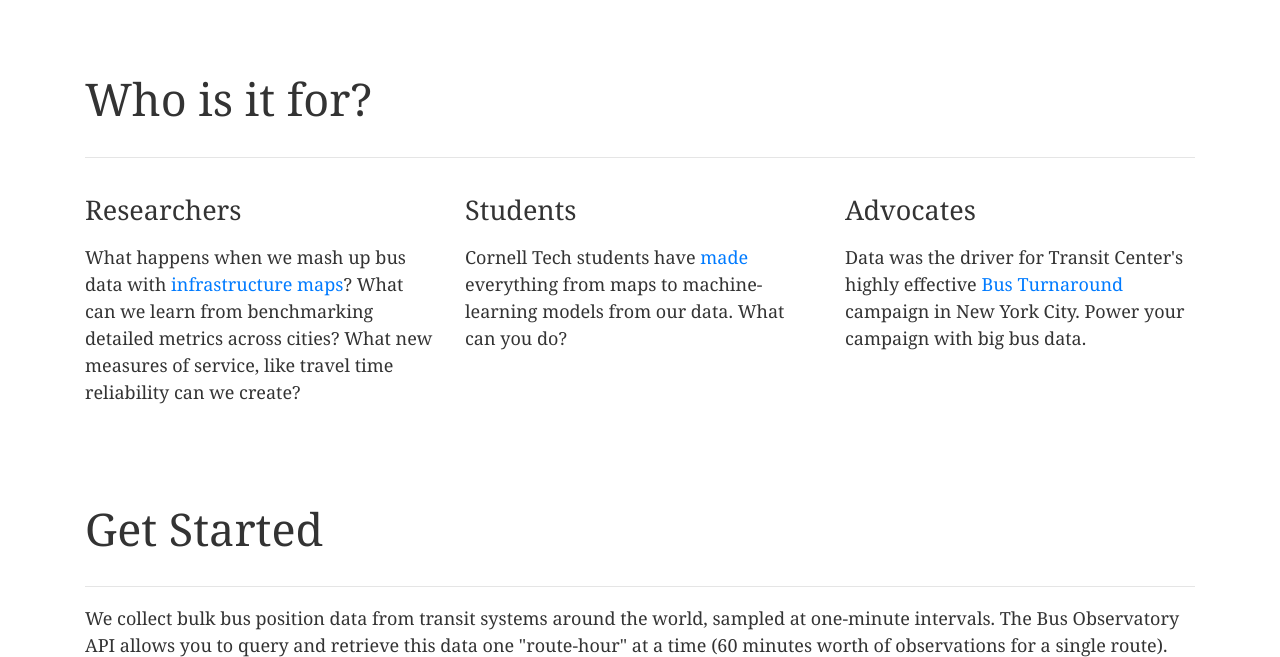
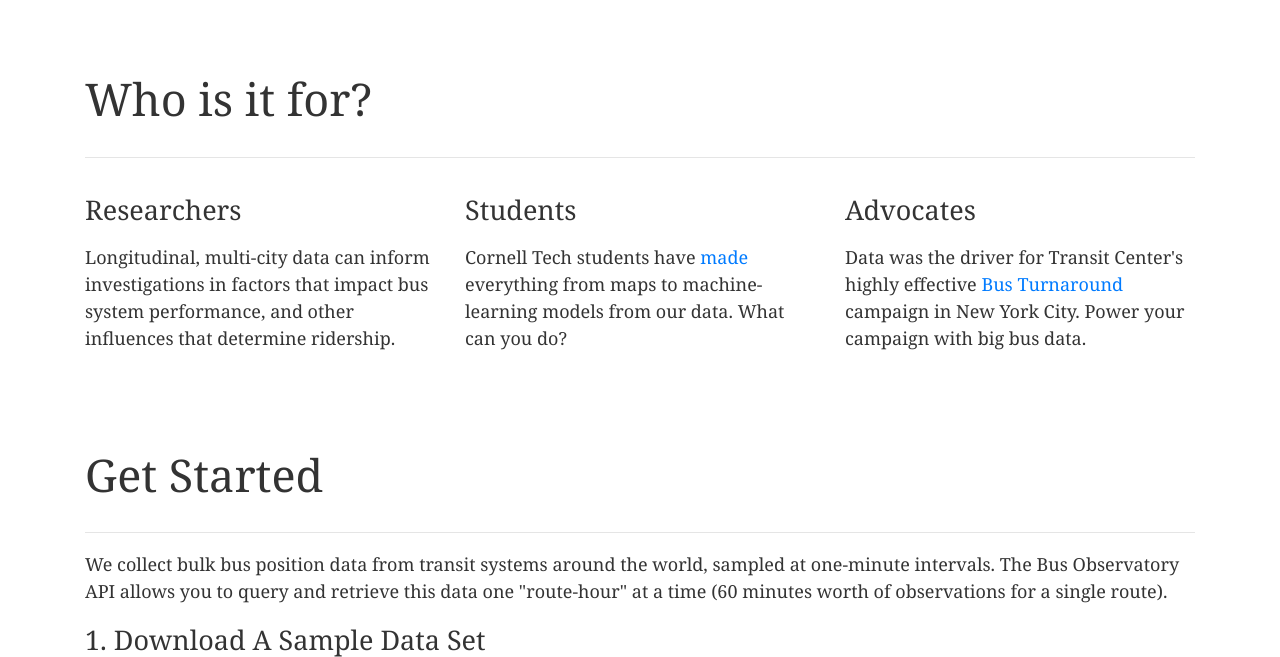
Before and after one commit to Cornell-Tech-Urban-Tech-Hub/BusObservatory-API, a FastAPI app: template src/templates/index.html in a window 1280 px wide. Shown: the part 551-1208 px from the top of the page. Run offline with FastAPI, Linux system fonts and the light colour scheme; the template is opened without the code that fills it, so the values that code supplies are empty; parts of the project's set-up code (start-up, migrations or seed data) failed here and were passed over.

Commit message:
revise content

```diff
--- a/src/templates/index.html
+++ b/src/templates/index.html
@@ -35,7 +35,7 @@
     <div class="row mb-5">
       <div class="col-md-4">
         <h3>Researchers</h3>
-        <p>What happens when we mash up bus data with <a href="https://data.cityofnewyork.us/Transportation/Bus-Stop-Shelters/qafz-7myz">infrastructure maps</a>? What can we learn from benchmarking detailed metrics across cities? What new measures of service, like travel time reliability can we create?</p>
+        <p>Longitudinal, multi-city data can inform investigations in  factors that impact bus system performance, and other influences that determine ridership.</p>
       </div>
       <div class="col-md-4">
         <h3>Students</h3>
```
